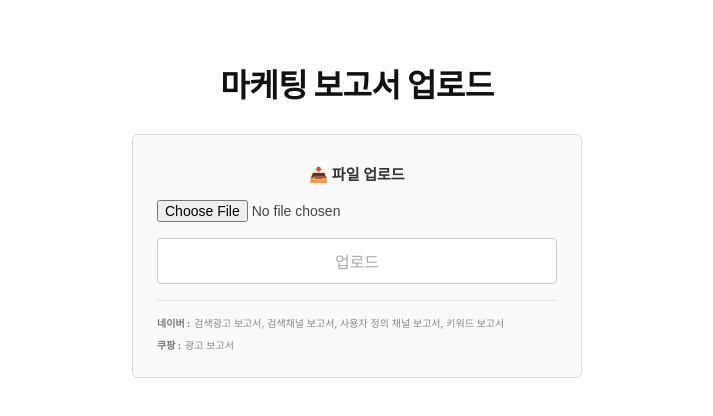
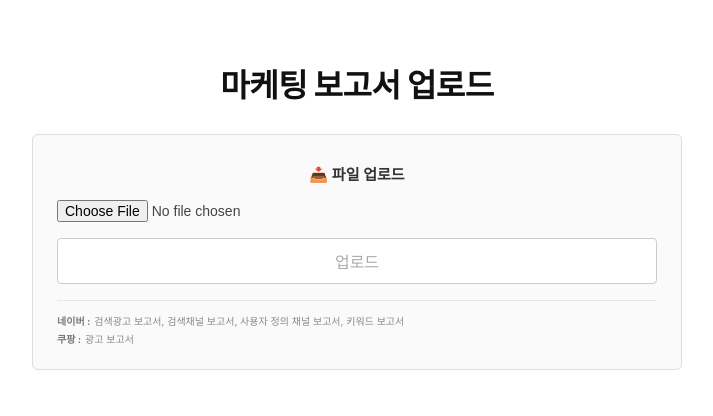
Before and after one commit to colera2/my-repo, a React (Create React App) app in the folder app/: page / in a window 1280 px wide. Shown: the top 416 px of the page, without its empty margins (283-996 px from the left). Built offline with nearby package versions, Linux system fonts and the light colour scheme; the HTML template or start-up script is replaced by a standard one.

Commit message:
Update FileUploader styles for better layout
Increased max-width of uploader container and adjusted line height for format item.

```diff
--- a/app/src/FileUploader.css
+++ b/app/src/FileUploader.css
@@ -18,7 +18,7 @@
 
 /* ── 기존 박스 디자인 유지 ── */
 .uploader-container {
-  max-width: 400px;
+  max-width: 600px;
   width: 100%;
   margin: 0 auto;
   padding: 28px 24px 24px;
@@ -82,11 +82,20 @@
   text-align: left;
 }
 
+.format-title {
+  background-color: #f1f3f5;
+  color: #adb5bd;
+  padding: 2px 6px;
+  font-size: 11px;
+  border-radius: 3px;
+  display: inline-block;
+}
+
 .format-item {
   font-size: 10px;
   color: #888;
   margin: 0;
-  line-height: 1.6;
+  line-height: 1.2;
 }
 
 .format-platform {
```
